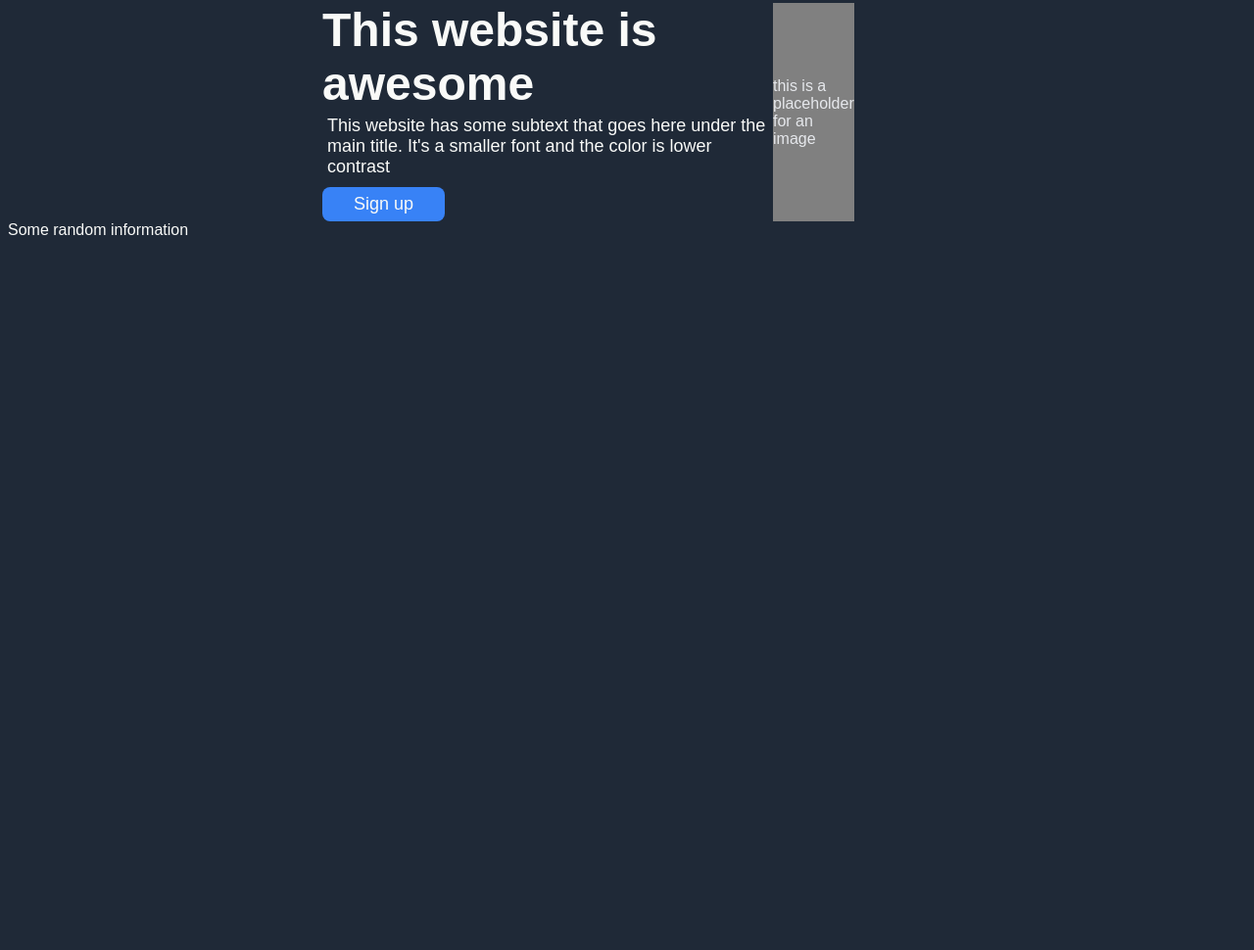
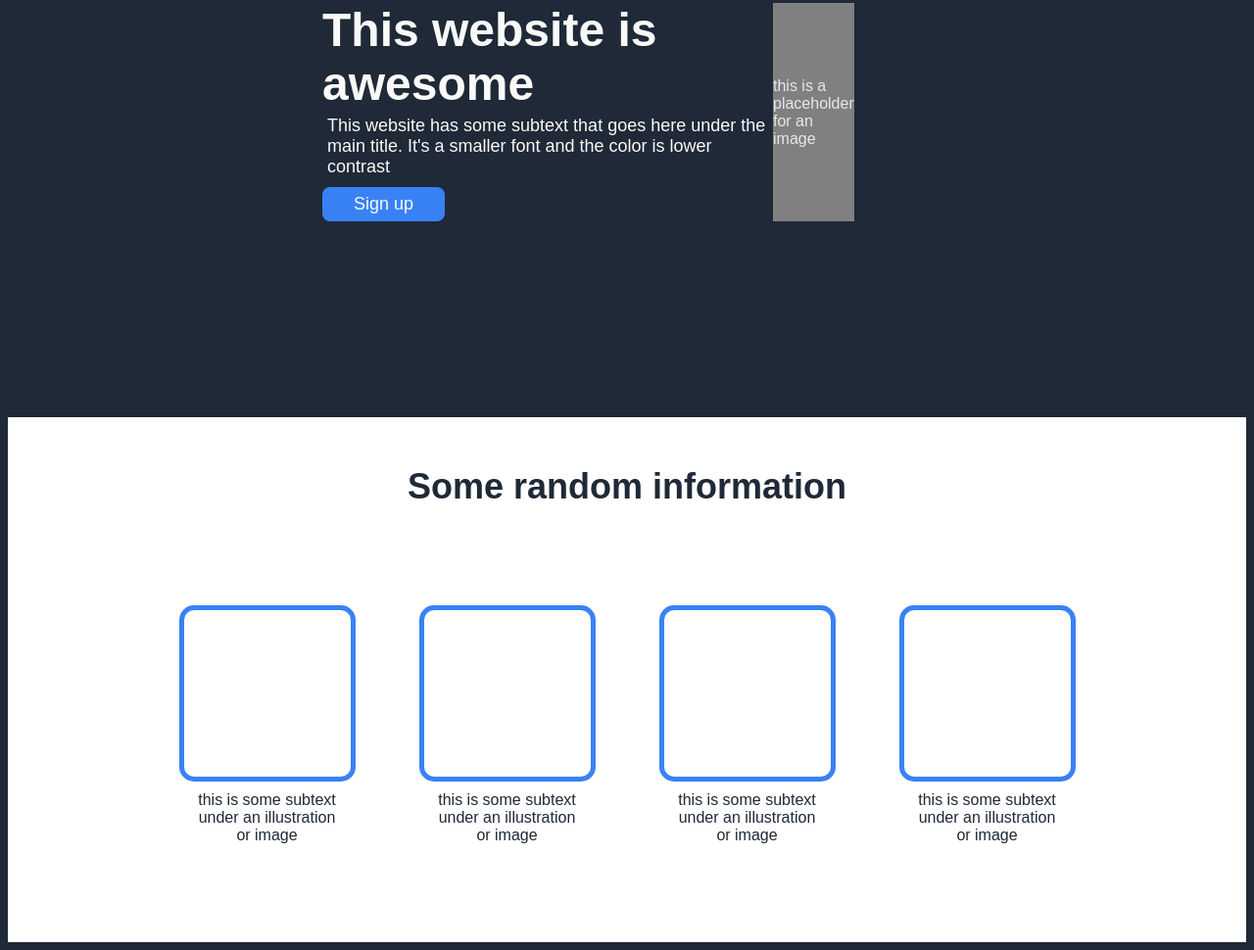
Before and after one commit to sjenne2022/project_landingpage, a plain HTML site: page index.html in a window 1280 px wide. Shown: the part 193-1163 px from the top of the page at 98% size. Before the commit the page ends 800 px from the top, so only its background shows below. Drawn offline with Linux system fonts and the light colour scheme.

Commit message:
Added in the information section on html and css

```diff
--- a/index.html
+++ b/index.html
@@ -28,25 +28,29 @@
     </section>
     <section class="random">
         <div class="title">Some random information</div>
-        <div class="four">
-            <div>
-                <div>
-
+        <div class="container">
+            <div class="four">
+                <div class="box"></div>
+                <div class="text">
+                    <p>this is some subtext under an illustration or image</p>
                 </div>
             </div>
-            <div>
-                <div>
-
+            <div class="four">
+                <div class="box"></div>
+                <div class="text">
+                    <p>this is some subtext under an illustration or image</p>
                 </div>
             </div>
-            <div>
-                <div>
-
+            <div class="four">
+                <div class="box"></div>
+                <div class="text">
+                    <p>this is some subtext under an illustration or image</p>
                 </div>
             </div>
-            <div>
-                <div>
-
+            <div class="four">
+                <div class="box"></div>
+                <div class="text">
+                    <p>this is some subtext under an illustration or image</p>
                 </div>
             </div>
         </div>
--- a/styles.css
+++ b/styles.css
@@ -26,10 +26,11 @@ ul {
     color: #E5E7EB;
 }
 
-section {
+.hero_main {
     display: flex;
     flex-direction: row;
     justify-content: space-between;
+    margin-bottom: 200px;
 }
 
 .hero_section {
@@ -78,3 +79,56 @@ section {
     background-color: grey;
     color: #E5E7EB;
 }
+
+.random {
+    background-color: white;
+    display: flex;
+    flex-direction: column;
+    align-items: center;
+    justify-content: center;
+}
+
+.title {
+    font-size: 36px;
+    font-weight: bolder;
+    color: #1F2937;
+    background-color: white;
+    margin-top: 50px;
+}
+
+.container {
+    display: flex;
+    gap: 65px;
+    background-color: white;
+}
+
+.four {
+    background-color: white;
+    display: flex;
+    flex-direction: column;
+    align-items: center;
+    margin-top: 100px;
+}
+
+.box {
+    border: 5px solid #3882F6;
+    height: 170px;
+    width: 170px;
+    border-radius: 15px;
+    background-color: white;
+}
+
+.text {
+    color: #1F2937;
+    background-color: white;
+    width: 150px;
+    text-align: center;
+}
+
+.text p {
+    background-color: white;
+    color: #1F2937;
+    font-weight: normal;
+    margin-top: 10px;
+    margin-bottom: 100px;
+}
```
